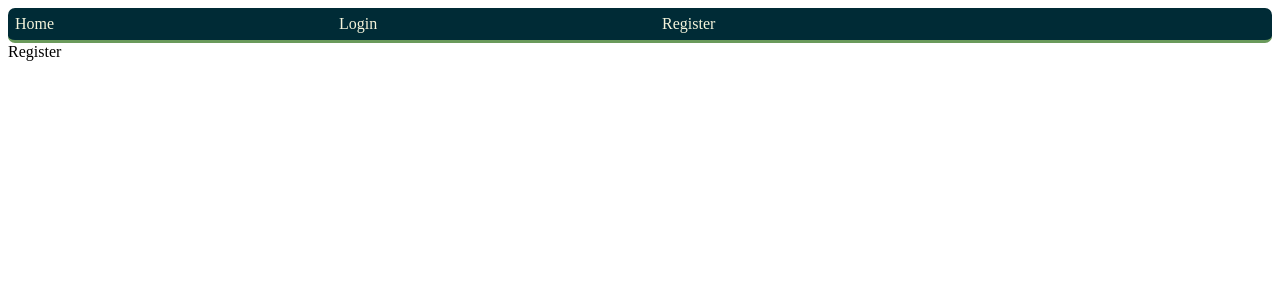
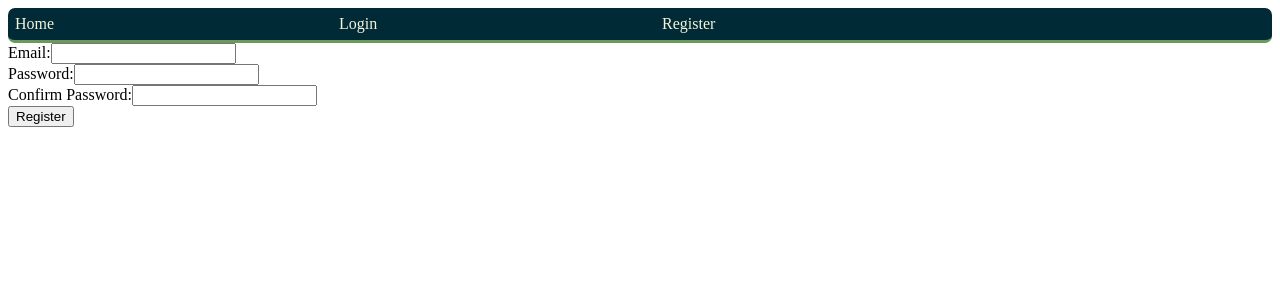
Before and after one commit to taurius159/activity-time-tracker-web-ui, a React (Vite) app: page /register in a window 1280 px wide. Shown: the top 300 px of the page. Built offline with nearby package versions, Linux system fonts and the light colour scheme.

Commit message:
basic registration component is functional now

```diff
--- a/src/Pages/Register.jsx
+++ b/src/Pages/Register.jsx
@@ -1,5 +1,86 @@
+import { useState } from "react";
+import AuthService from "../Services/AuthService";
+
 function Register() {
-  return <div>Register</div>;
+  const [username, setUsername] = useState("");
+  const [password, setPassword] = useState("");
+  const [confirmPassword, setConfirmPassword] = useState("");
+  const [error, setError] = useState("");
+  const [success, setSuccess] = useState("");
+  const [loading, setLoading] = useState(false);
+
+  async function handleSubmit(event) {
+    event.preventDefault();
+    setLoading(true);
+    setError("");
+    setSuccess("");
+
+    if (password !== confirmPassword) {
+      setError("Passwords do not match");
+      setLoading(false);
+      return;
+    }
+
+    // Email validation regex
+    const emailRegex = /^[^\s@]+@[^\s@]+\.[^\s@]+$/;
+    if (!emailRegex.test(username)) {
+      setError("Invalid email format");
+      setLoading(false);
+      return;
+    }
+
+    try {
+      await AuthService.register(username, password);
+      setSuccess("Registration successful. You can log in now");
+      setUsername("");
+      setPassword("");
+      setConfirmPassword("");
+    } catch (err) {
+      console.log("error occured");
+      setError("Registration failed.");
+    } finally {
+      setLoading(false);
+    }
+  }
+
+  return (
+    <div>
+      <form onSubmit={handleSubmit}>
+        <div>
+          <label>Email:</label>
+          <input
+            type="text"
+            value={username}
+            onChange={(e) => setUsername(e.target.value)}
+            required
+          />
+        </div>
+        <div>
+          <label>Password:</label>
+          <input
+            type="password"
+            value={password}
+            onChange={(e) => setPassword(e.target.value)}
+            required
+          />
+        </div>
+        <div>
+          <label>Confirm Password:</label>
+          <input
+            type="password"
+            value={confirmPassword}
+            onChange={(e) => setConfirmPassword(e.target.value)}
+            required
+          />
+        </div>
+        <button type="submit" disabled={loading}>
+          {loading ? "Registering..." : "Register"}
+        </button>
+      </form>
+      {error && <p style={{ color: "red" }}>{error}</p>}
+      {success && <p style={{ color: "green" }}>{success}</p>}
+    </div>
+  );
 }
 
 export default Register;
--- a/src/Services/AuthService.jsx
+++ b/src/Services/AuthService.jsx
@@ -21,6 +21,28 @@ class AuthService {
     const data = await response.json();
     return data.jwtToken;
   }
+
+  async register(email, password) {
+    const response = await fetch(`${API_URL}/Auth/Register`, {
+      method: "POST",
+      headers: {
+        "Content-Type": "application/json",
+      },
+      body: JSON.stringify({
+        username: email,
+        password: password,
+      }),
+    });
+
+    console.log(response);
+
+    if (!response.ok) {
+      throw new Error("Registration failed");
+    }
+
+    console.log("returning success response");
+    return response.data;
+  }
 }
 
 export default new AuthService();
```
